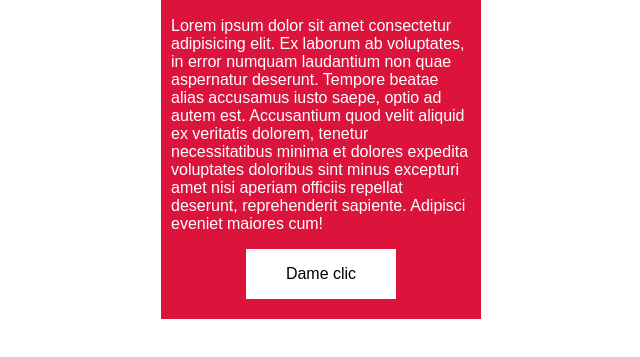
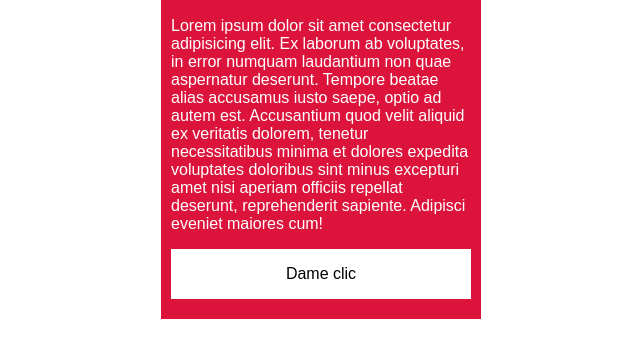
Before and after one commit to ldiazortiz/reto-card-1-bem, a plain HTML site: page index.html in a window 1280 px wide. Shown: the part 1079-1436 px from the top of the page, without its empty margins (319-959 px from the left). Drawn offline with Linux system fonts and the light colour scheme.

Commit message:
Se terminó de codear

```diff
--- a/index.html
+++ b/index.html
@@ -49,7 +49,7 @@
           minus excepturi amet nisi aperiam officiis repellat deserunt,
           reprehenderit sapiente. Adipisci eveniet maiores cum!
         </p>
-        <a href="#" class="card__link">Dame clic</a>
+        <a href="#" class="card__link card__link--full">Dame clic</a>
       </div>
     </article>
   </body>
--- a/style.css
+++ b/style.css
@@ -25,6 +25,10 @@
   padding: 1em 0;
   text-align: center;
 }
+
+.card__link--full {
+  width: 100%;
+}
 /*
 .card__texts {
 }
```
